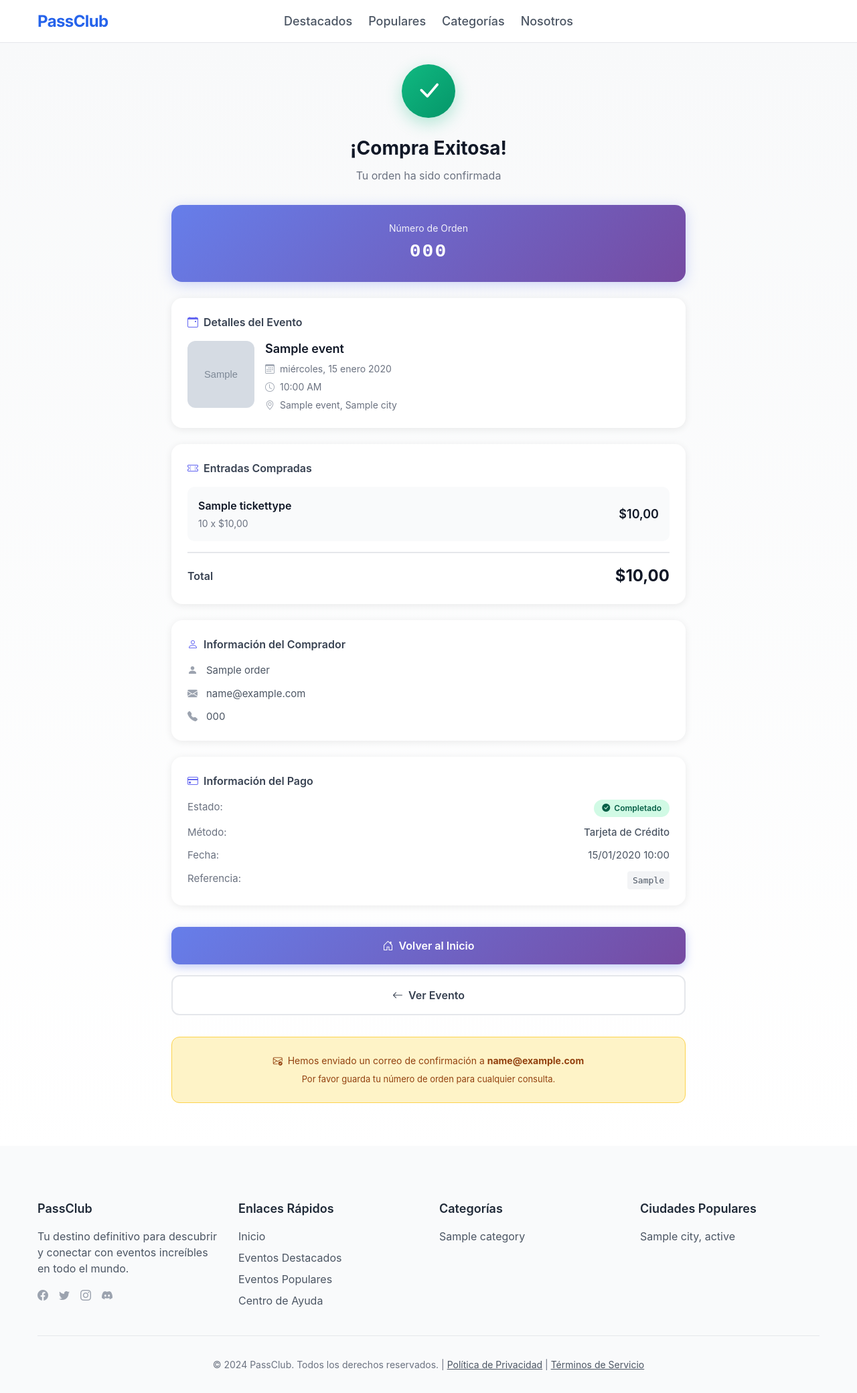
After one commit to KircleR2/gamebuzz, a Django app: template events/templates/events/order_summary.html in a window 1280 px wide. The commit adds this page. Shown: the whole page at 67% size. Run offline with Django 5.2, Linux system fonts and the light colour scheme; tables that the repository leaves empty hold one stand-in row (values such as "Sample post"); the template is opened without the code that fills it: values that come from a table or form of the project are taken from there, most other values are stand-ins (such as "Sample title", 1, 10 or a date in 2020); grey boxes marked "Sample" are stand-in pictures; data that the repository does not hold is empty.

Commit message:
order summary new worfklow and page.

```diff
--- /dev/null
+++ b/events/templates/events/order_summary.html
@@ -0,0 +1,171 @@
+{% extends "base.html" %}
+
+{% block title %}Orden {{ order.order_number }} - PassClub{% endblock %}
+
+{% block content %}
+<section class="section" style="padding-top: 2rem; padding-bottom: 4rem; background: linear-gradient(180deg, #f8f9fa 0%, #ffffff 100%); min-height: 100vh;">
+    <div class="container" style="max-width: 800px;">
+
+        <!-- Success Header -->
+        <div style="text-align: center; margin-bottom: 2rem;">
+            <div style="width: 80px; height: 80px; background: linear-gradient(135deg, #10B981 0%, #059669 100%); border-radius: 50%; display: flex; align-items: center; justify-content: center; margin: 0 auto 1.5rem; box-shadow: 0 8px 24px rgba(16, 185, 129, 0.3);">
+                <i class="bi bi-check-lg" style="font-size: 2.5rem; color: white;"></i>
+            </div>
+            <h1 style="font-size: 1.75rem; font-weight: 700; color: #111827; margin-bottom: 0.5rem;">¡Compra Exitosa!</h1>
+            <p style="color: #6B7280; font-size: 1rem;">Tu orden ha sido confirmada</p>
+        </div>
+
+        <!-- Order Number Card -->
+        <div style="background: linear-gradient(135deg, #667eea 0%, #764ba2 100%); border-radius: 16px; padding: 1.5rem; margin-bottom: 1.5rem; color: white; text-align: center; box-shadow: 0 4px 20px rgba(102, 126, 234, 0.3);">
+            <p style="font-size: 0.875rem; opacity: 0.9; margin-bottom: 0.25rem;">Número de Orden</p>
+            <p style="font-size: 1.75rem; font-weight: 700; letter-spacing: 2px; font-family: 'Courier New', monospace;">{{ order.order_number }}</p>
+        </div>
+
+        <!-- Event Details Card -->
+        <div style="background: white; border-radius: 16px; padding: 1.5rem; margin-bottom: 1.5rem; box-shadow: 0 2px 12px rgba(0,0,0,0.08);">
+            <h2 style="font-size: 1rem; font-weight: 600; color: #374151; margin-bottom: 1rem; display: flex; align-items: center; gap: 0.5rem;">
+                <i class="bi bi-calendar-event" style="color: #6366f1;"></i>
+                Detalles del Evento
+            </h2>
+
+            <div style="display: flex; gap: 1rem; align-items: flex-start;">
+                {% if event.featured_image %}
+                <img src="{{ event.featured_image.url }}" alt="{{ event.title }}" style="width: 100px; height: 100px; object-fit: cover; border-radius: 12px; flex-shrink: 0;">
+                {% else %}
+                <div style="width: 100px; height: 100px; background: linear-gradient(135deg, #667eea 0%, #764ba2 100%); border-radius: 12px; flex-shrink: 0; display: flex; align-items: center; justify-content: center;">
+                    <i class="bi bi-controller" style="font-size: 2rem; color: white;"></i>
+                </div>
+                {% endif %}
+
+                <div style="flex: 1; min-width: 0;">
+                    <h3 style="font-size: 1.125rem; font-weight: 600; color: #111827; margin-bottom: 0.5rem; line-height: 1.3;">{{ event.title }}</h3>
+
+                    <div style="display: flex; flex-direction: column; gap: 0.375rem; color: #6B7280; font-size: 0.875rem;">
+                        <div style="display: flex; align-items: center; gap: 0.5rem;">
+                            <i class="bi bi-calendar3" style="color: #9CA3AF;"></i>
+                            <span>{{ event.start_date|date:"l, d F Y" }}</span>
+                        </div>
+                        {% if event.start_time %}
+                        <div style="display: flex; align-items: center; gap: 0.5rem;">
+                            <i class="bi bi-clock" style="color: #9CA3AF;"></i>
+                            <span>{{ event.start_time|time:"g:i A" }}</span>
+                        </div>
+                        {% endif %}
+                        <div style="display: flex; align-items: center; gap: 0.5rem;">
+                            <i class="bi bi-geo-alt" style="color: #9CA3AF;"></i>
+                            <span>{{ event.venue_name }}{% if event.city %}, {{ event.city }}{% endif %}</span>
+                        </div>
+                    </div>
+                </div>
+            </div>
+        </div>
+
+        <!-- Tickets Purchased Card -->
+        <div style="background: white; border-radius: 16px; padding: 1.5rem; margin-bottom: 1.5rem; box-shadow: 0 2px 12px rgba(0,0,0,0.08);">
+            <h2 style="font-size: 1rem; font-weight: 600; color: #374151; margin-bottom: 1rem; display: flex; align-items: center; gap: 0.5rem;">
+                <i class="bi bi-ticket-perforated" style="color: #6366f1;"></i>
+                Entradas Compradas
+            </h2>
+
+            <div style="display: flex; flex-direction: column; gap: 1rem;">
+                {% for item in order_items %}
+                <div style="display: flex; justify-content: space-between; align-items: center; padding: 1rem; background: #f9fafb; border-radius: 10px;">
+                    <div>
+                        <p style="font-weight: 600; color: #111827; margin-bottom: 0.25rem;">{{ item.ticket_type.name }}</p>
+                        <p style="color: #6B7280; font-size: 0.875rem;">{{ item.quantity }} x ${{ item.unit_price }}</p>
+                    </div>
+                    <p style="font-weight: 600; color: #111827; font-size: 1.125rem;">${{ item.subtotal }}</p>
+                </div>
+                {% endfor %}
+
+                <!-- Total -->
+                <div style="display: flex; justify-content: space-between; align-items: center; padding-top: 1rem; border-top: 2px solid #e5e7eb;">
+                    <p style="font-weight: 600; color: #374151;">Total</p>
+                    <p style="font-weight: 700; color: #111827; font-size: 1.5rem;">${{ order.total_amount }}</p>
+                </div>
+            </div>
+        </div>
+
+        <!-- Customer Info Card -->
+        <div style="background: white; border-radius: 16px; padding: 1.5rem; margin-bottom: 1.5rem; box-shadow: 0 2px 12px rgba(0,0,0,0.08);">
+            <h2 style="font-size: 1rem; font-weight: 600; color: #374151; margin-bottom: 1rem; display: flex; align-items: center; gap: 0.5rem;">
+                <i class="bi bi-person" style="color: #6366f1;"></i>
+                Información del Comprador
+            </h2>
+
+            <div style="display: grid; gap: 0.75rem; color: #4B5563; font-size: 0.9375rem;">
+                <div style="display: flex; align-items: center; gap: 0.5rem;">
+                    <i class="bi bi-person-fill" style="color: #9CA3AF; width: 20px;"></i>
+                    <span>{{ order.customer_name }}</span>
+                </div>
+                <div style="display: flex; align-items: center; gap: 0.5rem;">
+                    <i class="bi bi-envelope-fill" style="color: #9CA3AF; width: 20px;"></i>
+                    <span>{{ order.customer_email }}</span>
+                </div>
+                {% if order.customer_phone %}
+                <div style="display: flex; align-items: center; gap: 0.5rem;">
+                    <i class="bi bi-telephone-fill" style="color: #9CA3AF; width: 20px;"></i>
+                    <span>{{ order.customer_phone }}</span>
+                </div>
+                {% endif %}
+            </div>
+        </div>
+
+        <!-- Payment Info Card -->
+        <div style="background: white; border-radius: 16px; padding: 1.5rem; margin-bottom: 2rem; box-shadow: 0 2px 12px rgba(0,0,0,0.08);">
+            <h2 style="font-size: 1rem; font-weight: 600; color: #374151; margin-bottom: 1rem; display: flex; align-items: center; gap: 0.5rem;">
+                <i class="bi bi-credit-card" style="color: #6366f1;"></i>
+                Información del Pago
+            </h2>
+
+            <div style="display: grid; gap: 0.75rem; color: #4B5563; font-size: 0.9375rem;">
+                <div style="display: flex; justify-content: space-between;">
+                    <span style="color: #6B7280;">Estado:</span>
+                    <span style="display: inline-flex; align-items: center; gap: 0.375rem; background: #D1FAE5; color: #065F46; padding: 0.25rem 0.75rem; border-radius: 9999px; font-size: 0.75rem; font-weight: 600;">
+                        <i class="bi bi-check-circle-fill"></i>
+                        Completado
+                    </span>
+                </div>
+                <div style="display: flex; justify-content: space-between;">
+                    <span style="color: #6B7280;">Método:</span>
+                    <span style="font-weight: 500;">Tarjeta de Crédito</span>
+                </div>
+                <div style="display: flex; justify-content: space-between;">
+                    <span style="color: #6B7280;">Fecha:</span>
+                    <span>{{ order.created_at|date:"d/m/Y H:i" }}</span>
+                </div>
+                {% if order.payment_reference %}
+                <div style="display: flex; justify-content: space-between; flex-wrap: wrap; gap: 0.5rem;">
+                    <span style="color: #6B7280;">Referencia:</span>
+                    <span style="font-family: monospace; font-size: 0.8125rem; background: #f3f4f6; padding: 0.25rem 0.5rem; border-radius: 4px;">{{ order.payment_reference }}</span>
+                </div>
+                {% endif %}
+            </div>
+        </div>
+
+        <!-- Action Buttons -->
+        <div style="display: flex; flex-direction: column; gap: 1rem;">
+            <a href="{% url 'event_list' %}" style="display: flex; align-items: center; justify-content: center; gap: 0.5rem; width: 100%; padding: 1rem 1.5rem; background: linear-gradient(135deg, #667eea 0%, #764ba2 100%); color: white; text-decoration: none; border-radius: 12px; font-weight: 600; font-size: 1rem; box-shadow: 0 4px 14px rgba(102, 126, 234, 0.4); transition: transform 0.2s, box-shadow 0.2s;">
+                <i class="bi bi-house-door"></i>
+                Volver al Inicio
+            </a>
+
+            <a href="{% url 'event_detail' event.slug %}" style="display: flex; align-items: center; justify-content: center; gap: 0.5rem; width: 100%; padding: 1rem 1.5rem; background: white; color: #374151; text-decoration: none; border-radius: 12px; font-weight: 600; font-size: 1rem; border: 2px solid #e5e7eb; transition: background 0.2s, border-color 0.2s;">
+                <i class="bi bi-arrow-left"></i>
+                Ver Evento
+            </a>
+        </div>
+
+        <!-- Help Text -->
+        <div style="text-align: center; margin-top: 2rem; padding: 1.5rem; background: #FEF3C7; border-radius: 12px; border: 1px solid #FCD34D;">
+            <p style="color: #92400E; font-size: 0.875rem; margin-bottom: 0.5rem;">
+                <i class="bi bi-envelope-check" style="margin-right: 0.25rem;"></i>
+                Hemos enviado un correo de confirmación a <strong>{{ order.customer_email }}</strong>
+            </p>
+            <p style="color: #92400E; font-size: 0.8125rem;">
+                Por favor guarda tu número de orden para cualquier consulta.
+            </p>
+        </div>
+    </div>
+</section>
+{% endblock %}
--- a/events/urls.py
+++ b/events/urls.py
@@ -1,10 +1,11 @@
 from django.urls import path
-from .views import EventListView, EventDetailView, CategoryEventsView, FeaturedEventsView, PopularEventsView, EventCheckoutView
+from .views import EventListView, EventDetailView, CategoryEventsView, FeaturedEventsView, PopularEventsView, EventCheckoutView, OrderSummaryView
 
 urlpatterns = [
     path('', EventListView.as_view(), name='event_list'),
     path('e/<slug:slug>/', EventDetailView.as_view(), name='event_detail'),  # Use /e/ to avoid DigitalOcean ingress conflict
     path('e/<slug:slug>/checkout/', EventCheckoutView.as_view(), name='event_checkout'),  # Checkout page
+    path('order/<str:order_number>/', OrderSummaryView.as_view(), name='order_summary'),  # Order summary page
     path('category/<slug:slug>/', CategoryEventsView.as_view(), name='category_events'),
     path('featured/', FeaturedEventsView.as_view(), name='featured_events'),
     path('popular/', PopularEventsView.as_view(), name='popular_events'),
```
Also changed, not shown: events/templates/events/checkout.html (+14 -5 lines), events/views.py (+18 -0 lines).
